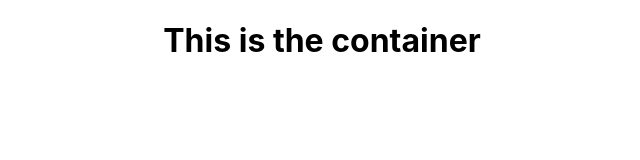
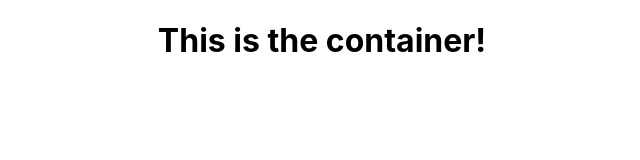
Before and after one commit to RasenganORG/Internal-App, a React (Create React App) app: page /projectManager in a window 1280 px wide. Shown: the top 160 px of the page, without its empty margins (318-958 px from the left). Built offline with nearby package versions, Linux system fonts and the light colour scheme.

Commit message:
feat: add projectManager remote

```diff
--- a/config/webpack.dev.js
+++ b/config/webpack.dev.js
@@ -18,8 +18,7 @@ const devConfig = {
     new ModuleFederationPlugin({
       name: "container",
       remotes: {
-        ProjectManagerApp:
-          "ProjectManagerApp@http://localhost:8081/remoteEntry.js",
+        projectManager: "projectManager@http://localhost:8081/remoteEntry.js",
       },
       shared: packageJson.dependencies,
     }),
--- a/src/App.js
+++ b/src/App.js
@@ -1,11 +1,18 @@
 import React from "react"
+import { BrowserRouter, Route, Routes } from "react-router-dom"
+import ProjectManager from "./components/ProjectManager"
 import "./App.css"
 
 function App() {
   return (
-    <div className='App'>
-      <h1>This is the container</h1>
-    </div>
+    <BrowserRouter>
+      <div className='App'>
+        <h1>This is the container!</h1>
+      </div>
+      <Routes>
+        <Route path='/projectManager' element={ProjectManager} />
+      </Routes>
+    </BrowserRouter>
   )
 }
 
--- /dev/null
+++ b/src/bootstrap.js
@@ -0,0 +1,11 @@
+import React from "react"
+import ReactDOM from "react-dom/client"
+import "./index.css"
+import App from "./App"
+
+const root = ReactDOM.createRoot(document.getElementById("root"))
+root.render(
+  <React.StrictMode>
+    <App />
+  </React.StrictMode>
+)
--- /dev/null
+++ b/src/components/ProjectManager.js
@@ -0,0 +1,8 @@
+import React from "react"
+import { mount } from "projectManager/ProjectManagerApp"
+
+function ProjectManager() {
+  return <div>ProjectManager</div>
+}
+
+export default ProjectManager
--- a/src/index.js
+++ b/src/index.js
@@ -1,17 +1 @@
-import React from 'react';
-import ReactDOM from 'react-dom/client';
-import './index.css';
-import App from './App';
-import reportWebVitals from './reportWebVitals';
-
-const root = ReactDOM.createRoot(document.getElementById('root'));
-root.render(
-  <React.StrictMode>
-    <App />
-  </React.StrictMode>
-);
-
-// If you want to start measuring performance in your app, pass a function
-// to log results (for example: reportWebVitals(console.log))
-// or send to an analytics endpoint. Learn more: https://bit.ly/CRA-vitals
-reportWebVitals();
+import("./bootstrap")
```
